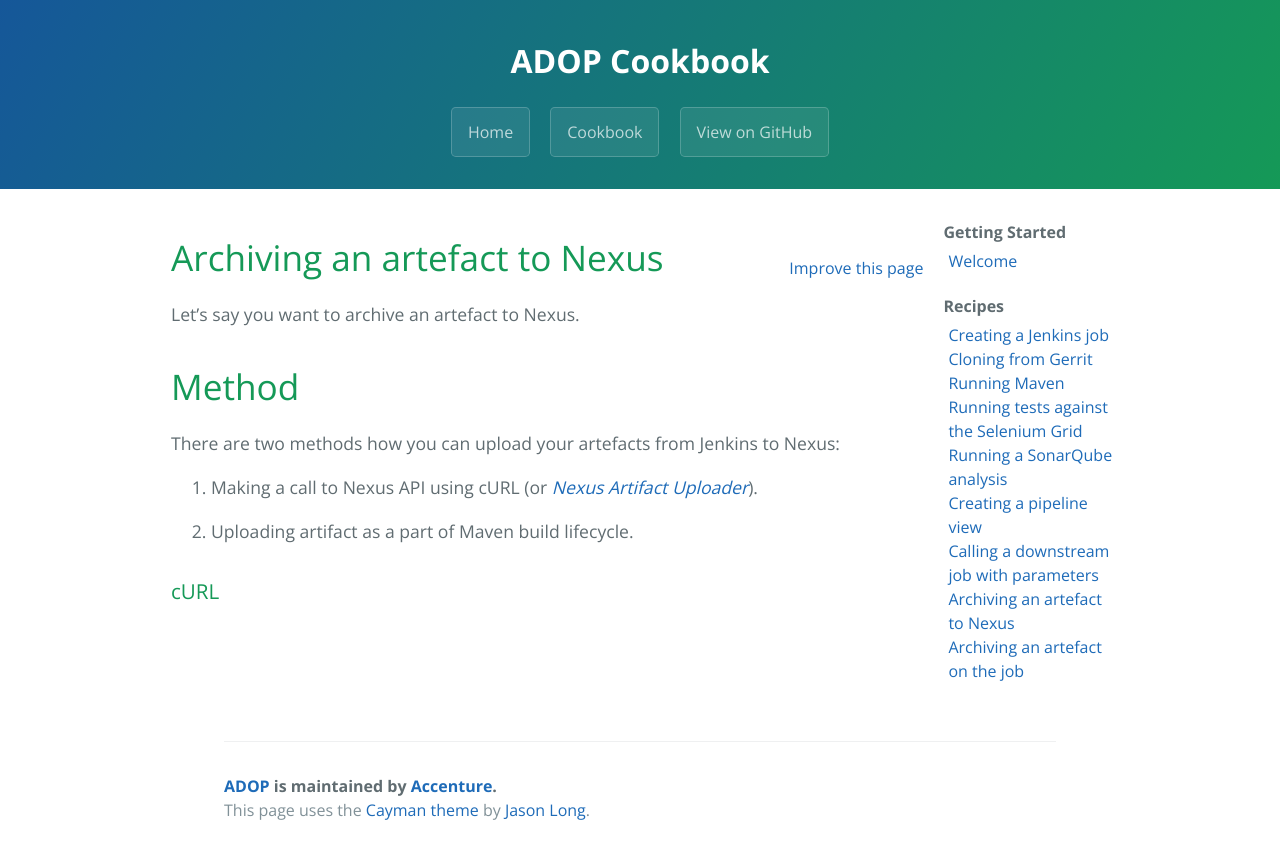
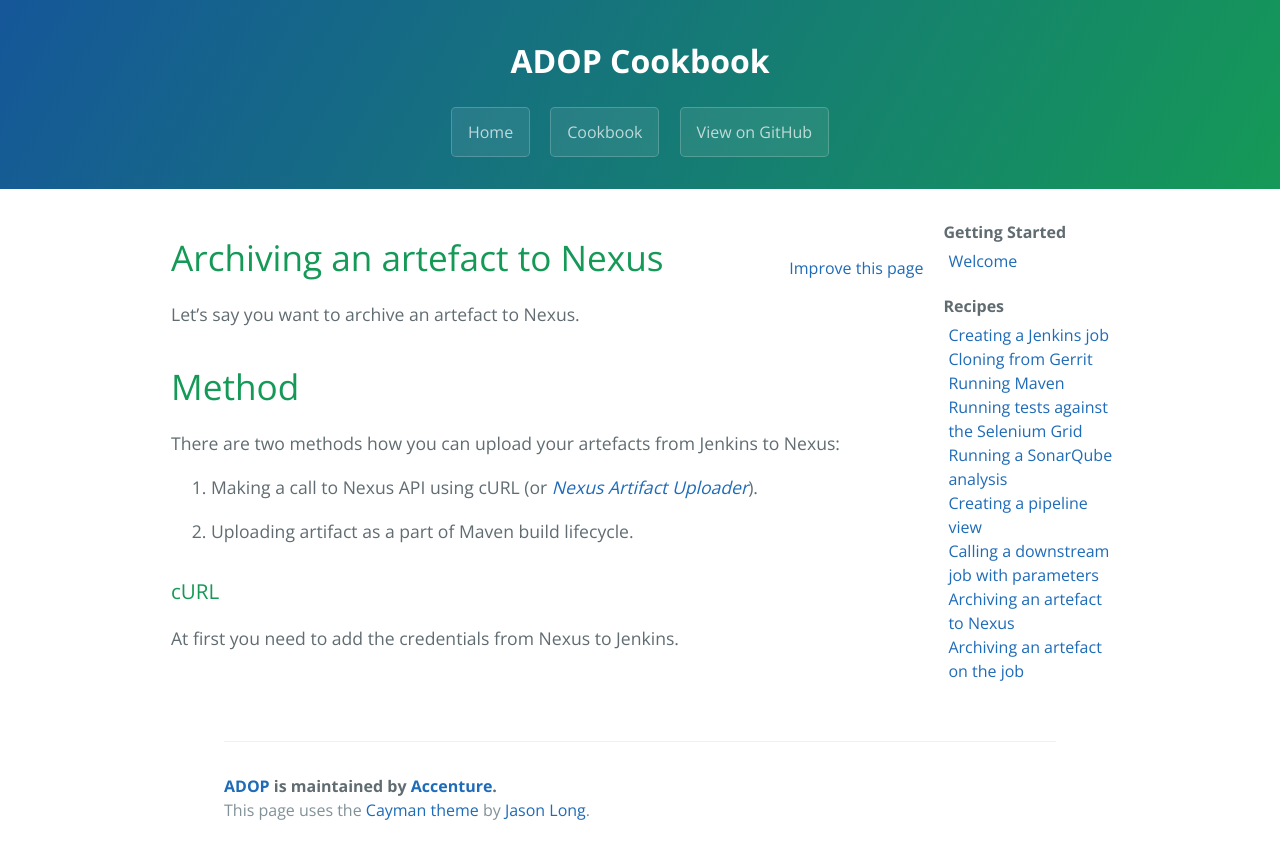
Before and after one commit to alexeymhv/adop-cartridges-cookbook, a Jekyll site: the page built from _docs/recipes/archiving-artefact-to-nexus.md, in a window 1280 px wide. Shown: the top 859 px of the page. Built offline with Jekyll 4.4.1, drawn with Linux system fonts in a browser that asks for light colours.

Commit message:
Update archiving-artefact-to-nexus.md

```diff
--- a/_docs/recipes/archiving-artefact-to-nexus.md
+++ b/_docs/recipes/archiving-artefact-to-nexus.md
@@ -15,3 +15,5 @@ There are two methods how you can upload your artefacts from Jenkins to Nexus:
 2. Uploading artifact as a part of Maven build lifecycle.
 
 ### cURL
+
+At first you need to add the credentials from Nexus to Jenkins.
```
